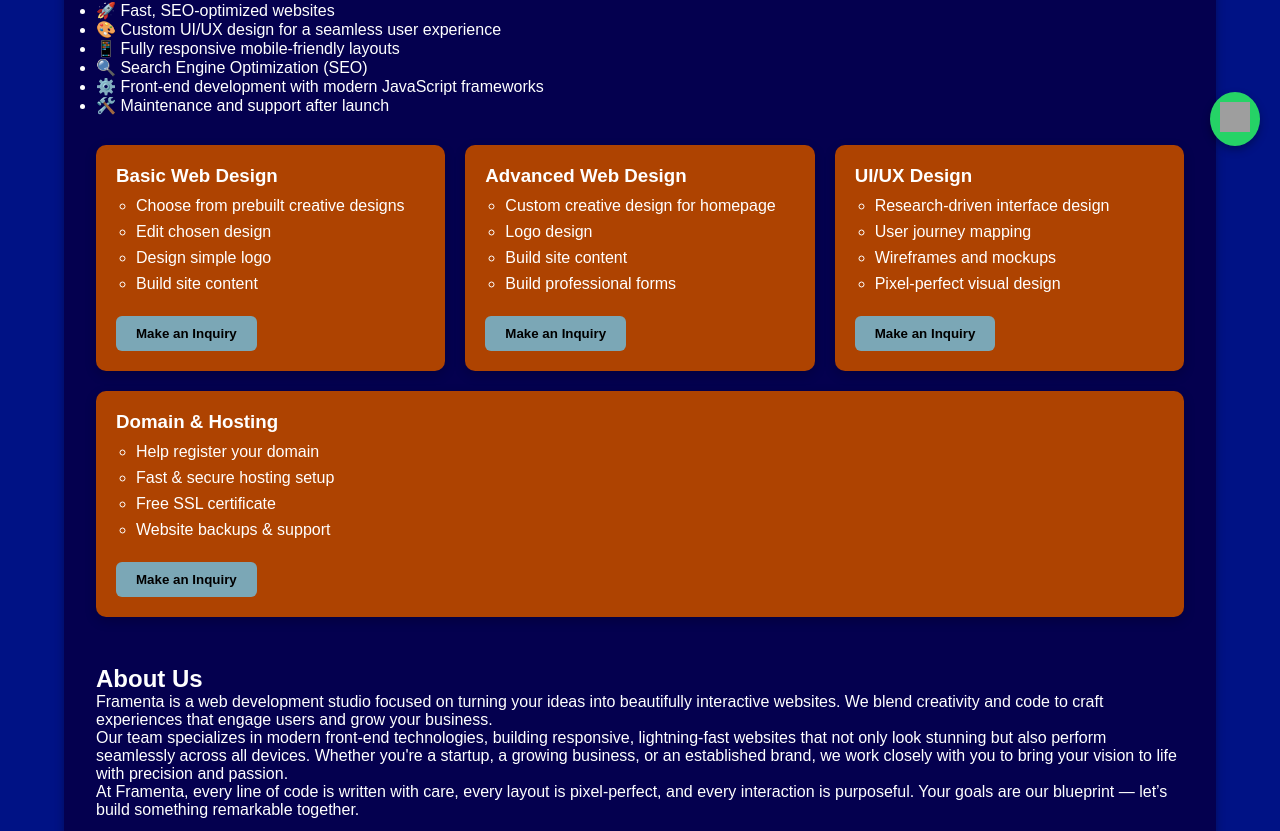
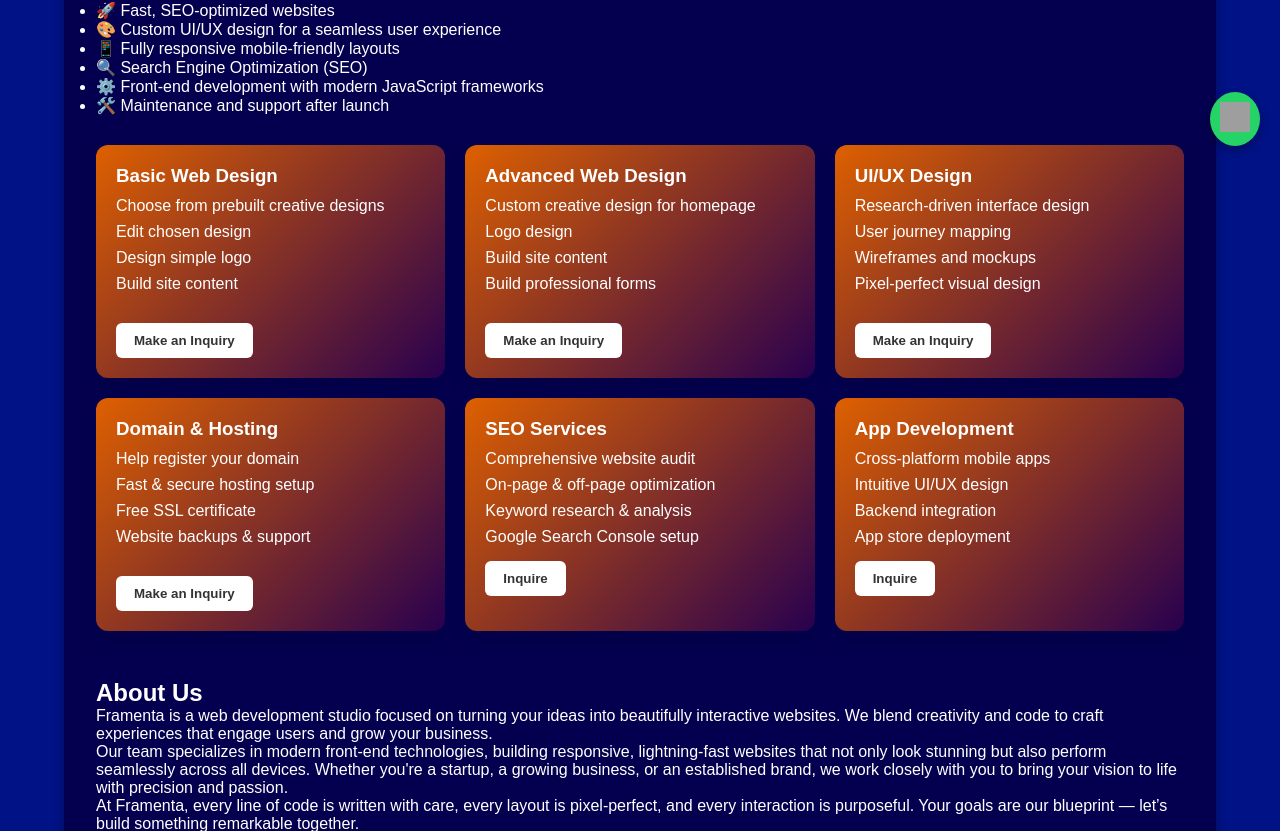
Before and after one commit to nemerj19/framenta-web, a React (Create React App) app: page / in a window 1280 px wide. Shown: the part 634-1465 px from the top of the page. Built offline with nearby package versions, Linux system fonts and the light colour scheme; grey boxes are pictures that could not be loaded.

Commit message:
Add SEO and App Development cards with gradient styling

```diff
--- a/src/components/Home.css
+++ b/src/components/Home.css
@@ -261,3 +261,53 @@
 .spaced-section {
   margin-top: 60px; /* Adjust as needed */
 }
+
+.card-grid {
+  display: flex;
+  flex-wrap: wrap;
+  gap: 20px;
+  margin-top: 40px;
+}
+
+.design-card {
+  flex: 1 1 300px;
+  background: linear-gradient(135deg, #de6000, #28004f); /* Default gradient */
+  color: white;
+  padding: 20px;
+  border-radius: 12px;
+  box-shadow: 0 10px 20px rgba(0, 0, 0, 0.1);
+  transition: transform 0.3s ease;
+}
+
+.design-card:hover {
+  transform: translateY(-5px);
+}
+
+.design-card h3 {
+  margin-bottom: 10px;
+}
+
+.design-card ul {
+  list-style: none;
+  padding-left: 0;
+  margin-bottom: 15px;
+}
+
+.design-card ul li {
+  margin-bottom: 8px;
+}
+
+.design-card button {
+  background: white;
+  color: #333;
+  border: none;
+  padding: 10px 18px;
+  border-radius: 6px;
+  font-weight: bold;
+  cursor: pointer;
+  transition: background 0.3s ease;
+}
+
+.design-card button:hover {
+  background: #f0f0f0;
+}
--- a/src/pages/Home.js
+++ b/src/pages/Home.js
@@ -86,6 +86,26 @@ function Home() {
                 Make an Inquiry
               </button>
             </div>
+            <div className="design-card seo-card">
+              <h3>SEO Services</h3>
+              <ul>
+                <li>Comprehensive website audit</li>
+                <li>On-page & off-page optimization</li>
+                <li>Keyword research & analysis</li>
+                <li>Google Search Console setup</li>
+              </ul>
+              <button onClick={() => navigate("/contact-us")}>Inquire</button>
+            </div>
+            <div className="design-card app-card">
+              <h3>App Development</h3>
+              <ul>
+                <li>Cross-platform mobile apps</li>
+                <li>Intuitive UI/UX design</li>
+                <li>Backend integration</li>
+                <li>App store deployment</li>
+              </ul>
+              <button onClick={() => navigate("/contact-us")}>Inquire</button>
+            </div>
           </div>
         </ul>
       </section>
```
